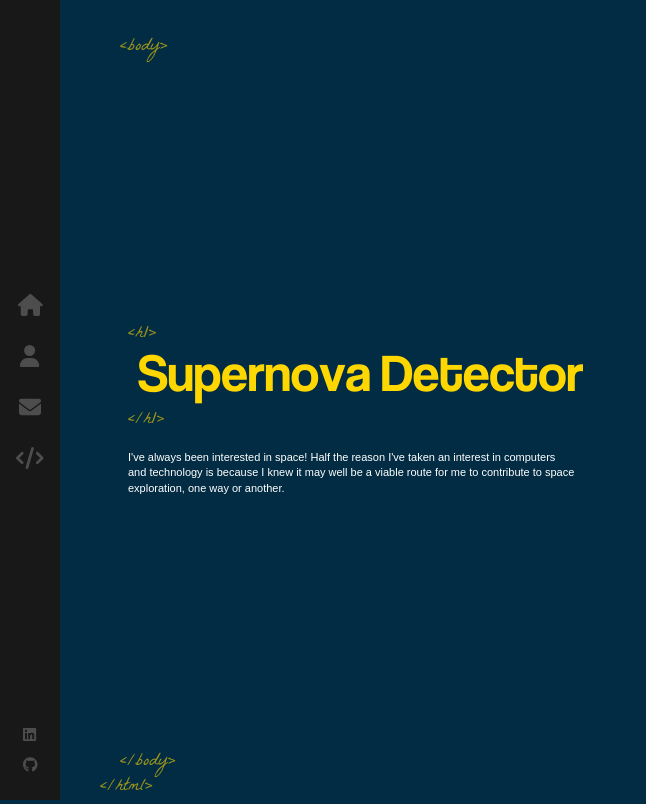
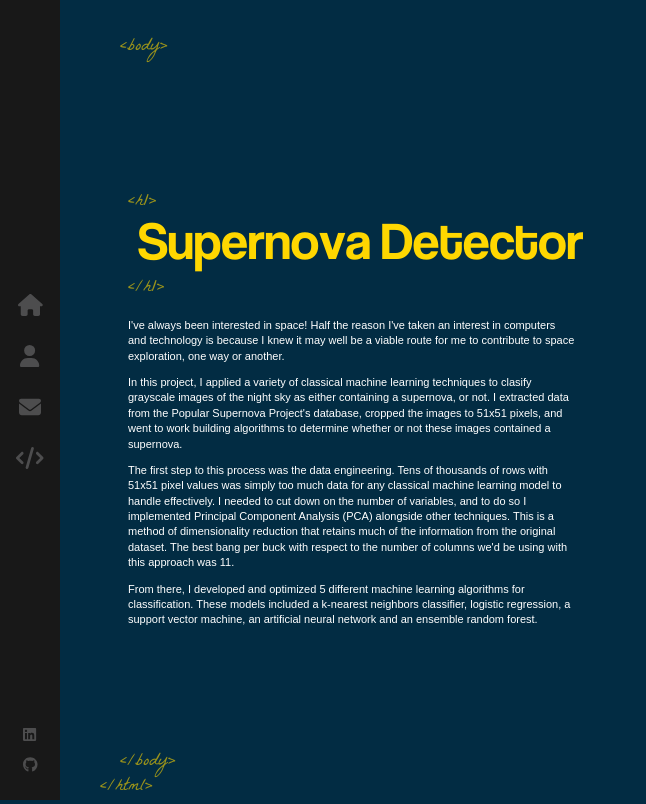
Before and after one commit to bjmcshane/bjmcshane.github.io, a React (Create React App) app in the folder portfolio-website/: page /supernova in a window 1280 px wide. Shown: the whole page, without its empty margins (0-646 px from the left). Built offline with nearby package versions, Linux system fonts and the light colour scheme.

Commit message:
just coming back to this project, no idea what this commit is

```diff
--- a/portfolio-website/src/components/Supernova/index.js
+++ b/portfolio-website/src/components/Supernova/index.js
@@ -5,6 +5,7 @@ import React, { useState } from 'react'
 const Supernova = () => {
     const [letterClass, setLetterClass] = useState('text-animate')
     const aboutArr = 'Supernova Detector'.split('')
+
 
     return (
         <div className="container supernova-page">
@@ -18,7 +19,22 @@ const Supernova = () => {
                     exploration, one way or another.
                 </p>
                 <p>
-
+                    In this project, I applied a variety of classical machine learning techniques to clasify grayscale
+                    images of the night sky as either containing a supernova, or not. I extracted data from the Popular
+                    Supernova Project's database, cropped the images to 51x51 pixels, and went to work building algorithms
+                    to determine whether or not these images contained a supernova.
+                </p>
+                <p>
+                    The first step to this process was the data engineering. Tens of thousands of rows with 51x51 pixel values was
+                    simply too much data for any classical machine learning model to handle effectively. I needed to cut down on the
+                    number of variables, and to do so I implemented Principal Component Analysis (PCA) alongside other techniques. This
+                    is a method of dimensionality reduction that retains much of the information from the original dataset. The best bang per
+                    buck with respect to the number of columns we'd be using with this approach was 11.
+                </p>
+                <p>
+                    From there, I developed and optimized 5 different machine learning algorithms for classification. These models
+                    included a k-nearest neighbors classifier, logistic regression, a support vector machine, an artificial neural network
+                    and an ensemble random forest.
                 </p>
             </div>
         </div>
```
